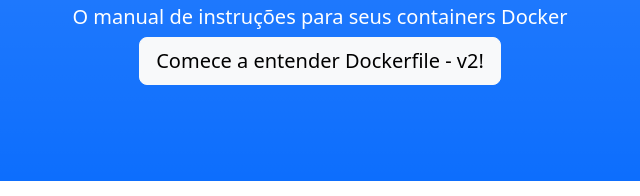
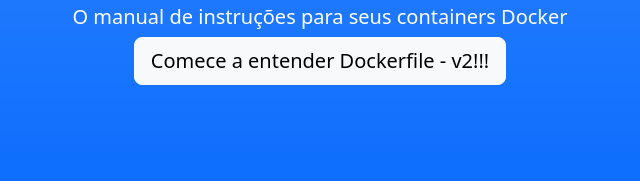
Before and after one commit to camilymilsoni/bsi-ids, a plain HTML site: page src/index.html in a window 1280 px wide. Shown: the part 203-399 px from the top of the page, 320-960 px from the left. Drawn offline with nearby package versions, Linux system fonts and the light colour scheme.

Commit message:
Versão 2 - Correção

```diff
--- a/src/index.html
+++ b/src/index.html
@@ -37,7 +37,7 @@
 
 
       <h2 class="lead">O manual de instruções para seus containers Docker</h2>
-      <a class="btn btn-lg btn-light" href="#sobre">Comece a entender Dockerfile - v2!</a>
+      <a class="btn btn-lg btn-light" href="#sobre">Comece a entender Dockerfile - v2!!!</a>
     </div>
   </header>
   <!-- About section-->
```
